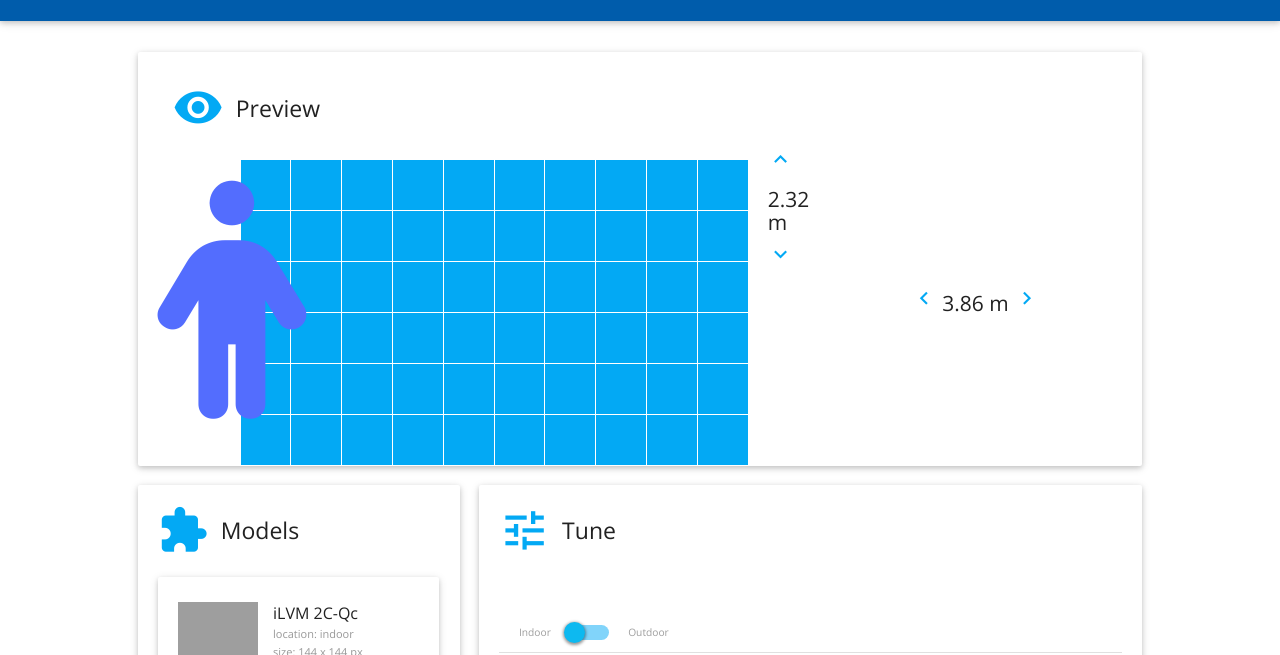
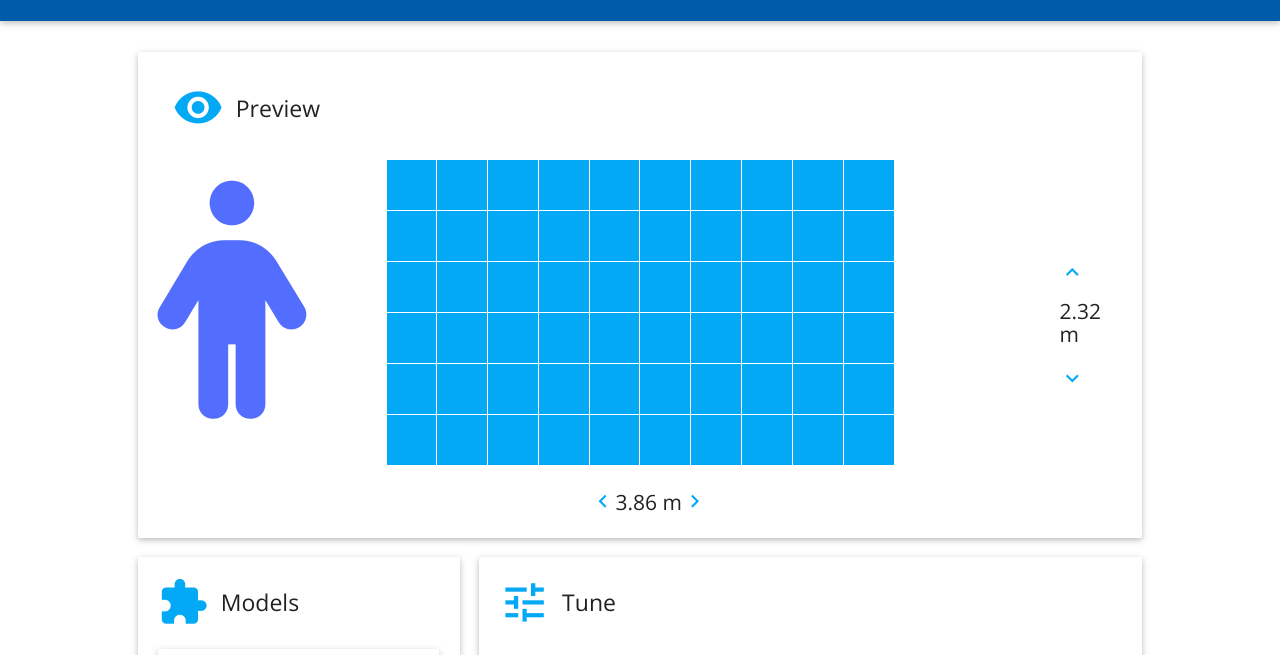
Before and after one commit to imhul/Angular-js-ledcalc, a plain HTML site: page index.html in a window 1280 px wide. Shown: the part 69-724 px from the top of the page. Drawn offline with nearby package versions, Linux system fonts and the light colour scheme; grey boxes are pictures that could not be loaded; files whose address does not match are found by name.

Commit message:
street magic again...

```diff
--- a/assets/css/theme.css
+++ b/assets/css/theme.css
@@ -152,9 +152,14 @@ footer {
     border-spacing: 1px;
     margin: 25px auto 0 auto;
 }
+.preview tr {
+    max-height: 50px;
+}
 .preview td {
     border-radius: 0;
     background-color: #03a9f4;
+    max-height: 50px;
+    max-width: 50px;
 }
 .preview-header {
     margin: 10px 0 0 15px;
@@ -180,10 +185,13 @@ footer {
     padding-bottom: 0;
 }
 .ruler-vertical {
+  height: 80px;
 }
 .ruler-horizontal {
     background-color: #fff !important;
     padding: 15px 0;
+    width: 100px;
+    margin: auto;
 }
 .ruler-vertical .hr-vert {
     border: 0;
@@ -194,7 +202,7 @@ footer {
     position: absolute;
 }
 .ruler-vertical h5 {
-    /*padding-left: 10px;*/
+    margin: 10px 0 20px;
 }
 rzslider {
     position: relative;
--- a/index.html
+++ b/index.html
@@ -27,6 +27,7 @@
 3) Сделать так, чтобы при клике на одну из моделей, нельзя было кликнуть по нескольким одновременно, и чтобы повторный клик (или клик по другой модели) снимал выделение, а так же, чтобы по клику на модель, данные из json по данной модели привязывались к result.template.html
 4) Сделать привязку preview к человеческому росту (размеры таблицы и ячеек должны динамично меняться так, чтобы человеческая фигура и каждый экран менял размер, в зависимости от количества экранов по вертикали)
 5) Убрать из принта 1й и 3й листы
+6) Допилить значение диагонали
 
  -->
 
@@ -49,7 +50,7 @@
 
         <!-- Table Preview -->
 
-        <div class="col s12">
+        <div class="col s12 hide-on-med-and-down">
             <div class="card-panel hoverable z-depth-1">
                 <div class="card-header preview-header valign-wrapper">
                     <i class="valign medium material-icons">remove_red_eye</i>
@@ -65,30 +66,28 @@
                     <div class="table-wrapper col s10">
                         <table class="preview" style="width:{{ (vm.calc_data.slider_horizontal*50)+(vm.calc_data.slider_horizontal-1) }}px">
                             <tbody>
-                                <tr ng-repeat="row in vm.tableConstructor(vm.calc_data.slider_vertical) track by $index">
+                                <tr ng-repeat="row in vm.tableConstructor(vm.calc_data.slider_vertical) track by $index" style="height:{{ 50 }}px;">
                                     <td ng-repeat="col in vm.tableConstructor(vm.calc_data.slider_horizontal) track by $index" style="width:{{ 50 }}px; height:{{ 50 }}px;"></td>
                                 </tr>
-
                             </tbody>
                         </table>
-
                     </div>
                     <!-- Vertical Ruler -->
-                    <div class="ruler-vertical col s1" style="height:{{ (vm.calc_data.slider_vertical * 50 )+(vm.calc_data.slider_vertical - 1) }}px;">
-                        <div class="left">
+                    <div class="ruler-vertical col s1">
+                        <div>
                             <i class="small material-icons">keyboard_arrow_up</i>
                             <h5 class="">{{ vm.calc_data.slider_vertical * 0.3864 | number:2 }} {{ vm.calc_data.is_imperial ? 'ft' : 'm' }}</h5>
                             <i class="small material-icons">keyboard_arrow_down</i>
                         </div>
                     </div>
-                    <!-- Horizontal Ruler -->
-                    <div class="ruler-horizontal container center">
-                        <h5 class="center">
-                            <i class="small material-icons">keyboard_arrow_left</i>
-                            {{ vm.calc_data.slider_horizontal * 0.3864 | number:2 }}&nbsp;{{ vm.calc_data.is_imperial ? 'ft' : 'm' }}
-                            <i class="small material-icons">keyboard_arrow_right</i>
-                        </h5>
-                    </div>
+                </div>
+                <!-- Horizontal Ruler -->
+                <div class="ruler-horizontal valign-wrapper center">
+                        <i class="small material-icons">keyboard_arrow_left</i>
+                        <h5>
+                        {{ vm.calc_data.slider_horizontal * 0.3864 | number:2 }}&nbsp;{{ vm.calc_data.is_imperial ? 'ft' : 'm' }}
+                    </h5>
+                        <i class="small material-icons">keyboard_arrow_right</i>
                 </div>
             </div>
         </div>
```
